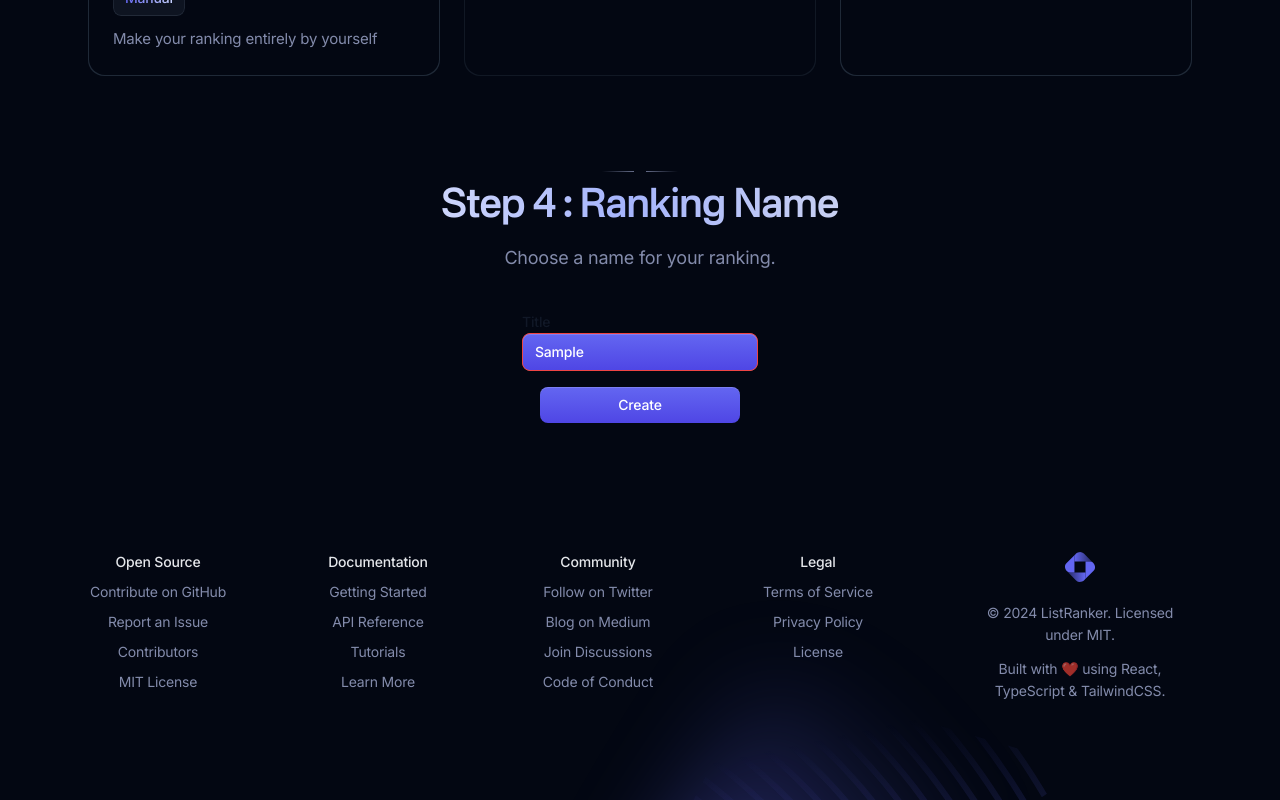
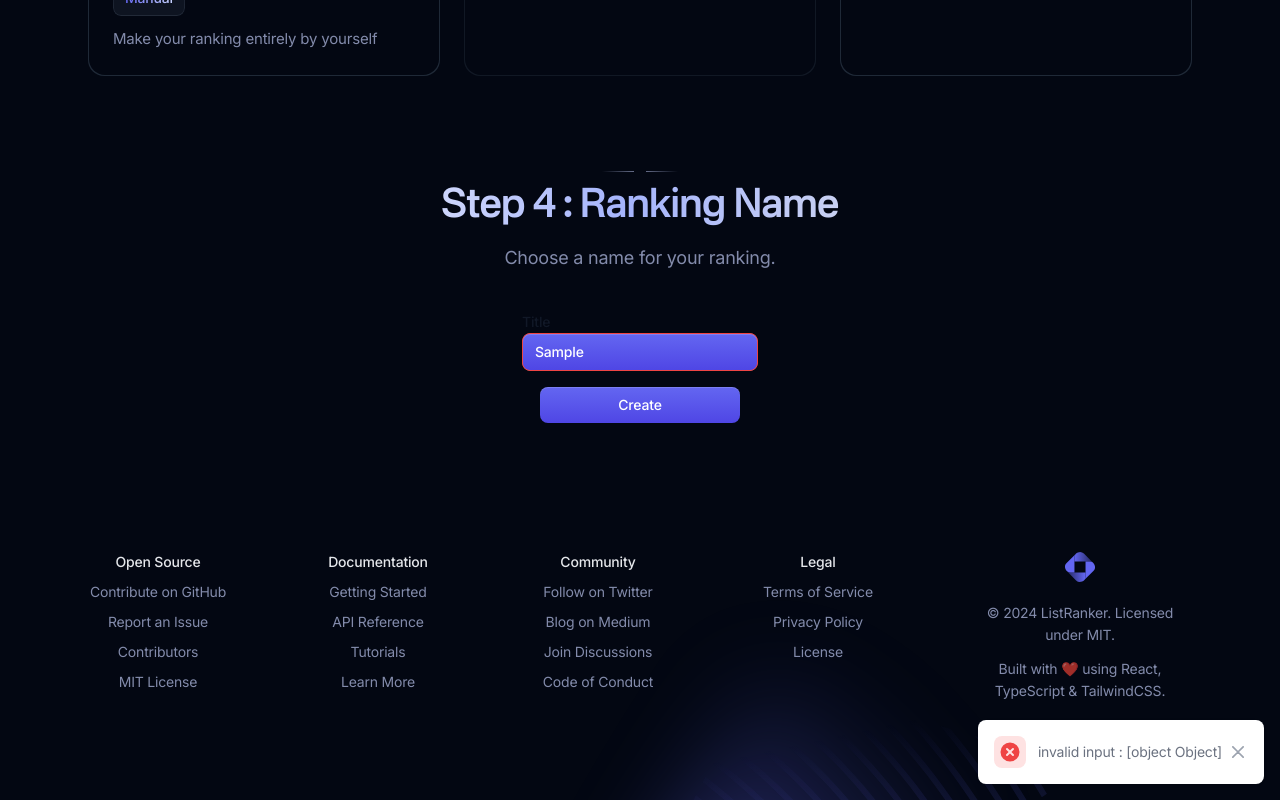
Before and after one commit to Kent1mrqs/ListRanker, a Next.js app in the folder frontend/: page / in a window 1280 px wide. Both pictures are taken after typing "Sample" into the empty fields and a click on the button "Create". Shown: the part 1512-2312 px from the top of the page. Built offline with nearby package versions, Linux system fonts and the light colour scheme; no server answers.

Commit message:
add notifications messages

```diff
--- a/frontend/app/(auth)/signin/SignInForm.tsx
+++ b/frontend/app/(auth)/signin/SignInForm.tsx
@@ -5,6 +5,7 @@ import SignForm from "@/app/(auth)/SignForm";
 import {useUserContext} from "@/app/UserProvider";
 import {useRouter} from "next/navigation";
 import {validId} from "@/app/(auth)/signup/SignUpForm";
+import {useNotification} from "@/app/NotificationProvider";
 
 export const metadata = {
     title: "Sign Up - Open PRO",
@@ -28,23 +29,28 @@ export default function SignInForm() {
     const router = useRouter();
     const [user, setUser] = useState<NewUser>(default_user)
     const {setUserId} = useUserContext();
+    const {showNotification} = useNotification();
 
     async function onClick() {
         if (validId(user.username, user.password_hash)) {
             try {
                 await postData<NewUser, NewUser>('login', user).then((e) => {
                     setUserId(e.id)
+                    showNotification("Login success", "success")
                     localStorage.setItem("userId", String(e.id));
                     router.push("/myrankings");
                 });
             } catch (error) {
                 if (error instanceof Error) {
+                    showNotification(error.message, "error")
                     console.error(error.message);
                 } else {
+                    showNotification('An unknown error occurred', "error")
                     console.error('An unknown error occurred');
                 }
             }
         } else {
+            showNotification("unvalid", "error")
             console.error("unvalid")
         }
     }
--- a/frontend/app/(auth)/signup/SignUpForm.tsx
+++ b/frontend/app/(auth)/signup/SignUpForm.tsx
@@ -4,6 +4,7 @@ import {useState} from "react";
 import SignForm from "@/app/(auth)/SignForm";
 import {useUserContext} from "@/app/UserProvider";
 import {useRouter} from "next/navigation";
+import {useNotification} from "@/app/NotificationProvider";
 
 export const metadata = {
     title: "Sign Up - Open PRO",
@@ -30,6 +31,7 @@ export default function SignUpForm() {
     const router = useRouter();
     const [newUser, setNewUser] = useState<NewUser>(default_user)
     const {setUserId} = useUserContext();
+    const {showNotification} = useNotification();
 
     async function onClick() {
         if (validId(newUser.username, newUser.password_hash)) {
@@ -37,16 +39,20 @@ export default function SignUpForm() {
                 await postData<NewUser, NewUser>('register', newUser).then((e) => {
                     setUserId(e.id)
                     localStorage.setItem("userId", String(e.id));
+                    showNotification("Register success", "success")
                     router.push("/myrankings");
                 });
             } catch (error) {
                 if (error instanceof Error) {
+                    showNotification(error.message, "error")
                     console.error(error.message);
                 } else {
+                    showNotification('An unknown error occurred', "error")
                     console.error('An unknown error occurred');
                 }
             }
         } else {
+            showNotification("unvalid", "error")
             console.error("unvalid")
         }
     }
--- a/frontend/app/(default)/mylists/ListCreation.tsx
+++ b/frontend/app/(default)/mylists/ListCreation.tsx
@@ -92,6 +92,7 @@ export default function ListCreation() {
                 });
             setNewList({...newList, name: nameList, items: object});
         } else {
+            showNotification('invalid input', "error")
             console.error('invalid input')
         }
     }
--- a/frontend/app/(default)/mylists/ListSelection.tsx
+++ b/frontend/app/(default)/mylists/ListSelection.tsx
@@ -64,6 +64,8 @@ export default function ListSelection({
         document.body.appendChild(link);
         link.click();
         document.body.removeChild(link);
+        showNotification(currentList.name + " list downloaded", "success")
+
     };
 
 
@@ -93,6 +95,7 @@ export default function ListSelection({
     const importList = (event: React.ChangeEvent<HTMLInputElement>) => {
         const file = event.target.files?.[0];
         if (!file) {
+            showNotification('No file', "error")
             return;
         }
 
@@ -102,10 +105,9 @@ export default function ListSelection({
             if (typeof result === 'string') {
                 try {
                     const jsonData: NewList = JSON.parse(result);
+                    showNotification('List imported', "success")
                     saveList({...jsonData, user_id: userId}, userId, setLists);
                 } catch (error) {
-                    console.error("Error when analysing json", error);
-                    alert("Selected file is not a valid json");
                     showNotification('Error', "error")
                 }
             }
@@ -126,7 +128,10 @@ export default function ListSelection({
 
     function addItem() {
         postData("item-create/" + currentList.id, {name: "", image: ""})
-            .then(() => fetchItems(currentList.id))
+            .then(() => {
+                showNotification('Item created', "success")
+                fetchItems(currentList.id)
+            })
     }
 
     return (
@@ -200,9 +205,13 @@ function ShowItems({fetchItems, currentItems, editionMode}: {
     fetchItems: (lid_id: number) => void,
     editionMode: boolean
 }) {
+    const {showNotification} = useNotification();
+
     function editItem(item: Item, key: string, value: string) {
         editData('item-edit/' + item.id, {...item, [key]: value})
             .then(() => {
+                showNotification("Item edited", "success")
+
                 if (item.list_id) {
                     fetchItems(item.list_id)
                 }
@@ -213,6 +222,7 @@ function ShowItems({fetchItems, currentItems, editionMode}: {
     function deleteItem(item: Item) {
         deleteData('item-delete/' + item.id)
             .then(() => {
+                showNotification("Item " + item.name + " deleted from list", "success")
                 if (item.list_id) {
                     fetchItems(item.list_id)
                 }
--- a/frontend/app/(default)/myrankings/MyRankings.tsx
+++ b/frontend/app/(default)/myrankings/MyRankings.tsx
@@ -8,10 +8,12 @@ import {useUserContext} from "@/app/UserProvider";
 import {fetchData, postData} from "@/app/api";
 import NumberedIntelligentDual from "@/app/(default)/myrankings/NumberedIntelligentDual";
 import {useRankingsContext} from "@/app/RankingsProvider";
+import {useNotification} from "@/app/NotificationProvider";
 
 export default function MyRankings() {
     const {userId} = useUserContext();
     const {setRankings} = useRankingsContext();
+    const {showNotification} = useNotification();
     const default_ranking: Ranking = {
         id: 0,
         user_id: userId,
@@ -25,7 +27,10 @@ export default function MyRankings() {
     const fetchRankings = useCallback(() => {
         fetchData<Rankings>('rankings/' + userId)
             .then(result => setRankings(result))
-            .catch(err => console.error(err.message));
+            .catch(err => {
+                showNotification(err.message, "error")
+                console.error(err.message)
+            });
     }, []);
     useEffect(() => {
         fetchRankings();
@@ -36,13 +41,17 @@ export default function MyRankings() {
 
         try {
             await postData<EditRanking[], EditRanking[]>('ranking-items', editRanking).then(() => {
+                showNotification("Ranking created", "success")
+
                 setEditRanking([]);
                 fetchRankings();
             });
         } catch (error) {
             if (error instanceof Error) {
+                showNotification(error.message, "error")
                 console.error(error.message);
             } else {
+                showNotification('An unknown error occurred', "error")
                 console.error('An unknown error occurred');
             }
         }
--- a/frontend/app/(default)/myrankings/NumberedIntelligentDual.tsx
+++ b/frontend/app/(default)/myrankings/NumberedIntelligentDual.tsx
@@ -6,6 +6,7 @@ import {fetchData, postData} from "@/app/api";
 import {RankingItem} from "@/app/(default)/myrankings/ChooseRanking";
 import TemplateButton from "@/components/Template/TemplateButton";
 import {TemplateDuelCard} from "@/components/Template/TemplateCard";
+import {useNotification} from "@/app/NotificationProvider";
 
 export interface Item {
     id: number;
@@ -111,6 +112,7 @@ export default function NumberedIntelligentDual({
                                                 }: ComponentProps) {
 
     const [currentDual, setCurrentDual] = useState<Item[]>(default_duel)
+    const {showNotification} = useNotification();
     const [duelOver, setDuelOver] = useState<Boolean>(false)
     const [duelsLeft, setDuelsLeft] = useState<number>(currentRankingItems.length * (currentRankingItems.length - 1) / 2)
     const fetchRankingItems = useCallback(() => {
@@ -153,12 +155,13 @@ export default function NumberedIntelligentDual({
                 if (!response.NextDuelData) {
                     endBattle()
                 } else {
+                    showNotification("Battle result sent", "success")
                     setCurrentDual(response.NextDuelData.next_duel)
                     setDuelsLeft(response.NextDuelData.duels_left)
                 }
             });
         } catch (e) {
-            console.error(e)
+            showNotification("error", "error");
         }
     }
 
@@ -166,6 +169,7 @@ export default function NumberedIntelligentDual({
         postData<{}, String>("duels-reset/" + ranking_id, {})
             .then(() => {
                 fetchDuelInit()
+                showNotification("duel reset", "success")
                 setDuelOver(false)
             })
     }
--- a/frontend/app/(default)/myrankings/RandomTournament.tsx
+++ b/frontend/app/(default)/myrankings/RandomTournament.tsx
@@ -6,6 +6,7 @@ import {fetchData, postData} from "@/app/api";
 import {RankingItem} from "@/app/(default)/myrankings/ChooseRanking";
 import TemplateButton from "@/components/Template/TemplateButton";
 import {TemplateDuelCard} from "@/components/Template/TemplateCard";
+import {useNotification} from "@/app/NotificationProvider";
 
 export interface Item {
     id: number;
@@ -121,6 +122,8 @@ export default function RandomTournament({
     const [currentDual, setCurrentDual] = useState<Item[]>(default_duel)
     const [duelOver, setDuelOver] = useState<Boolean>(false)
     const [duelsLeft, setDuelsLeft] = useState<number>(currentRankingItems.length * (currentRankingItems.length - 1) / 2)
+    const {showNotification} = useNotification();
+
     const fetchRankingItems = useCallback(() => {
         fetchData<RankingItem[]>('ranking-items/' + ranking_id)
             .then(result => setCurrentRankingItems(result))
@@ -166,6 +169,7 @@ export default function RandomTournament({
                 }
             });
         } catch (e) {
+            showNotification("error", "error")
             console.error(e)
         }
     }
@@ -173,6 +177,7 @@ export default function RandomTournament({
     function resetDuel() {
         postData<{}, String>("duels-reset/" + ranking_id, {})
             .then(() => {
+                showNotification("Duel reset", "success")
                 fetchDuelInit()
                 setDuelOver(false)
             })
--- a/frontend/app/(default)/workflow_creation/RankingName.tsx
+++ b/frontend/app/(default)/workflow_creation/RankingName.tsx
@@ -7,6 +7,7 @@ import {isValidInput} from "@/app/(default)/mylists/ListCreation";
 import TemplateButton from "@/components/Template/TemplateButton";
 import {useRouter} from "next/navigation";
 import {useState} from "react";
+import {useNotification} from "@/app/NotificationProvider";
 
 type SaveRankingProps = {
     newRanking: {
@@ -33,6 +34,7 @@ function isValid(ranking: NewRanking) {
 export default function RankingName({newRanking, saveRanking, setNewRanking}: SaveRankingProps) {
     const router = useRouter();
     const [error, setError] = useState(false);
+    const {showNotification} = useNotification();
 
     function onClick() {
         if (isValid(newRanking)) {
@@ -40,6 +42,7 @@ export default function RankingName({newRanking, saveRanking, setNewRanking}: Sa
             router.push("myrankings")
         } else {
             setError(true)
+            showNotification("invalid input : " + newRanking, "error")
             console.error("invalid input : ", newRanking)
         }
     }
--- a/frontend/app/(default)/workflow_creation/WorkflowCreation.tsx
+++ b/frontend/app/(default)/workflow_creation/WorkflowCreation.tsx
@@ -8,6 +8,7 @@ import RankingName from "@/app/(default)/workflow_creation/RankingName";
 import {useUserContext} from "@/app/UserProvider";
 import {fetchLists} from "@/app/(default)/mylists/ListServices";
 import {useListsContext} from "@/app/ListsProvider";
+import {useNotification} from "@/app/NotificationProvider";
 
 export interface NewRanking {
     creation_method: string;
@@ -37,6 +38,7 @@ export type RankingProps = {
 
 export default function WorkflowCreation() {
     const {setLists} = useListsContext();
+    const {showNotification} = useNotification();
     const {userId} = useUserContext();
     const default_ranking: NewRanking = {
         user_id: userId,
@@ -53,13 +55,14 @@ export default function WorkflowCreation() {
     async function saveRanking() {
         try {
             await postData<NewRanking, NewRanking>('rankings', newRanking).then(() => {
+                showNotification("Ranking created", "success")
                 setNewRanking(default_ranking)
             });
         } catch (error) {
             if (error instanceof Error) {
-                console.error(error.message);
+                showNotification(error.message, "error")
             } else {
-                console.error('An unknown error occurred');
+                showNotification('An unknown error occurred', "error")
             }
         }
     }
--- a/frontend/app/NotificationProvider.tsx
+++ b/frontend/app/NotificationProvider.tsx
@@ -3,6 +3,12 @@ import React, {createContext, ReactNode, useContext, useState} from 'react';
 import Toast from "@/components/ui/toast";
 import IconSuccess from "@/components/Icons/IconSuccess";
 import IconError from "@/components/Icons/IconError";
+
+type Notification = {
+    id: number;
+    message: string;
+    type: string;
+};
 
 type NotificationContextType = {
     showNotification: (message: string, message_type: string) => void;
@@ -19,28 +25,34 @@ export const useNotification = () => {
 };
 
 const NotificationProvider: React.FC<{ children: ReactNode }> = ({children}) => {
-    const [message, setMessage] = useState<string | null>(null);
-    const [icon, setIcon] = useState<string | null>("success");
-
+    const [notifications, setNotifications] = useState<Notification[]>([]);
 
     const showNotification = (msg: string, message_type: string) => {
-        setMessage(msg);
-        setIcon(message_type);
+        const id = Date.now();
+        setNotifications((prev) => [...prev, {id, message: msg, type: message_type}]);
+
         setTimeout(() => {
-            setMessage(null);
+            setNotifications((prev) => prev.filter((notification) => notification.id !== id));
         }, 3000);
+    };
+
+    const removeNotification = (id: number) => {
+        setNotifications((prev) => prev.filter((notification) => notification.id !== id));
     };
 
     return (
         <NotificationContext.Provider value={{showNotification}}>
             {children}
-            {message && (
-                <div className="fixed bottom-4 right-4">
-                    <Toast message={message}
-                           icon={icon === "success" ? <IconSuccess/> : <IconError/>}
-                           onClose={() => setMessage(null)}/>
-                </div>
-            )}
+            <div className="fixed bottom-4 right-4 space-y-2">
+                {notifications.map((notification) => (
+                    <Toast
+                        key={notification.id}
+                        message={notification.message}
+                        icon={notification.type === "success" ? <IconSuccess/> : <IconError/>}
+                        onClose={() => removeNotification(notification.id)}
+                    />
+                ))}
+            </div>
         </NotificationContext.Provider>
     );
 };
--- a/frontend/components/ui/toast.tsx
+++ b/frontend/components/ui/toast.tsx
@@ -2,7 +2,7 @@ import React from 'react';
 
 type ToastProps = {
     message: string;
-    icon?: any;
+    icon: React.ReactNode;
     onClose: () => void;
 };
 
@@ -12,24 +12,8 @@ const Toast: React.FC<ToastProps> = ({message, icon, onClose}) => {
             className="flex items-center w-full max-w-xs p-4 text-gray-500 bg-white rounded-lg shadow dark:text-gray-400 dark:bg-gray-800"
             role="alert"
         >
-            <div
-                className="inline-flex items-center justify-center flex-shrink-0 w-8 h-8 text-blue-500 bg-blue-100 rounded-lg dark:bg-blue-800 dark:text-blue-200">
-                {icon ?? <svg
-					className="w-4 h-4"
-					aria-hidden="true"
-					xmlns="http://www.w3.org/2000/svg"
-					fill="none"
-					viewBox="0 0 18 20"
-				>
-					<path
-						stroke="currentColor"
-						strokeLinecap="round"
-						strokeLinejoin="round"
-						strokeWidth="2"
-						d="M15.147 15.085a7.159 7.159 0 0 1-6.189 3.307A6.713 6.713 0 0 1 3.1 15.444c-2.679-4.513.287-8.737.888-9.548A4.373 4.373 0 0 0 5 1.608c1.287.953 6.445 3.218 5.537 10.5 1.5-1.122 2.706-3.01 2.853-6.14 1.433 1.049 3.993 5.395 1.757 9.117Z"
-					/>
-				</svg>}
-                <span className="sr-only">Fire icon</span>
+            <div className="inline-flex items-center justify-center flex-shrink-0 w-8 h-8 rounded-lg">
+                {icon}
             </div>
             <div className="ms-3 text-sm font-normal">{message}</div>
             <button
```
Also changed, not shown: frontend/app/api.ts (+4 -6 lines).
